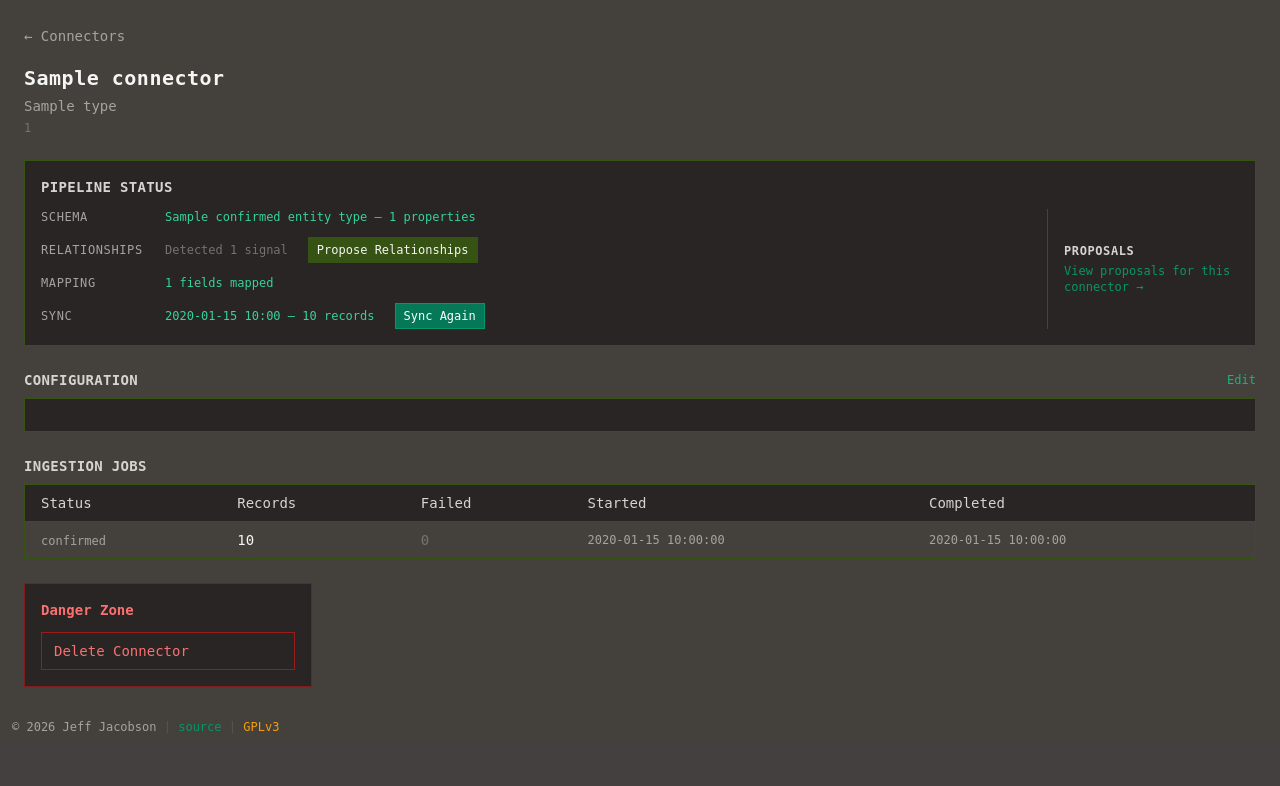
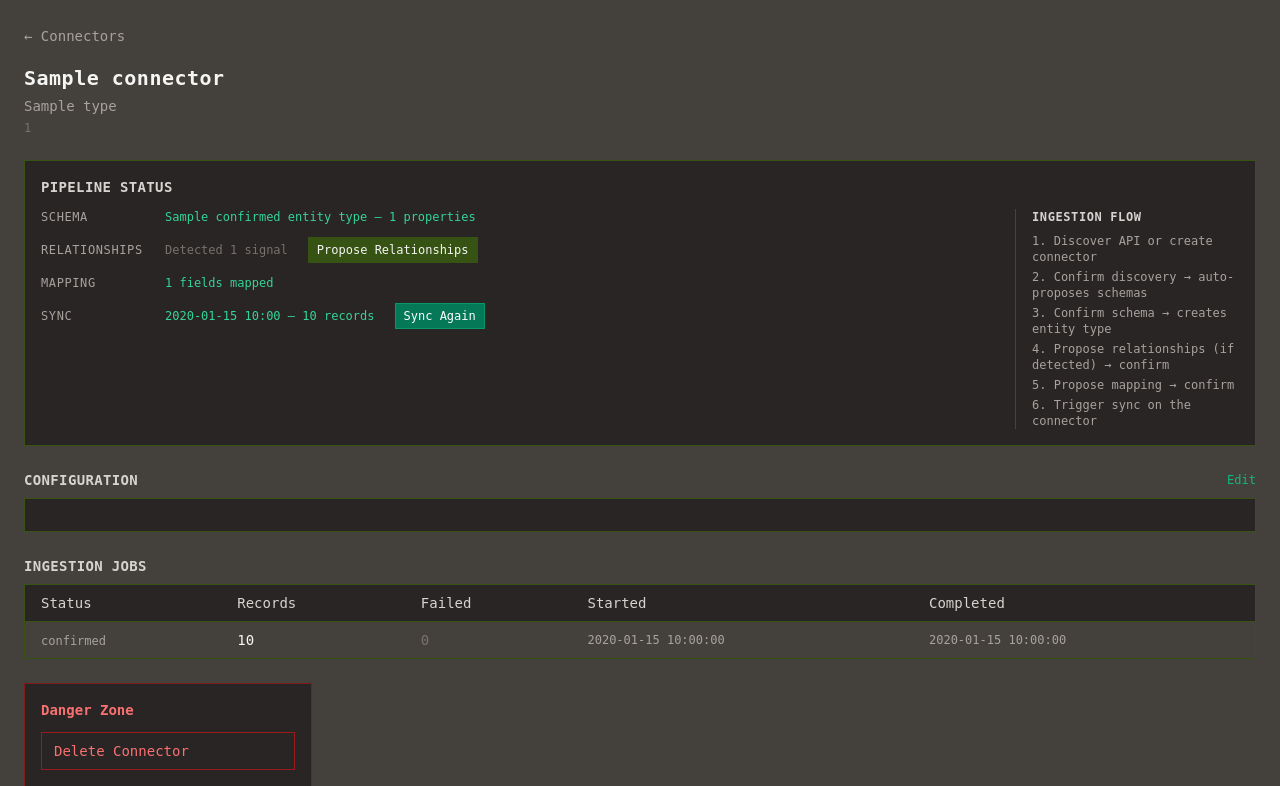
Before and after one commit to jwjacobson/bellona, a Python web app: template templates/connectors/detail.html in a window 1280 px wide. Shown: the part 61-847 px from the top of the page. Before the commit the page ends 794 px from the top, so only its background shows below. Run offline with Jinja, Linux system fonts and the light colour scheme; the template is opened without the code that fills it: most values are stand-ins (such as "Sample title", 1, 10 or a date in 2020); some libraries are stand-ins or nearby versions.

Commit message:
Add ingestion flow steps to connector details page

```diff
--- a/templates/connectors/detail.html
+++ b/templates/connectors/detail.html
@@ -167,9 +167,16 @@
 
       </div>
 
-      <div class="w-48 shrink-0 border-l border-olive-900 pl-4 flex flex-col justify-center">
-        <h3 class="text-xs font-bold text-stone-300 uppercase tracking-wider mb-1">Proposals</h3>
-        <a href="/ui/proposals" class="text-emerald-600 hover:text-emerald-500 text-xs">View proposals for this connector →</a>
+      <div class="w-56 shrink-0 border-l border-olive-900 pl-4">
+        <h3 class="text-xs font-bold text-stone-300 uppercase tracking-wider mb-2">Ingestion Flow</h3>
+        <ol class="text-xs text-stone-400 space-y-1">
+          <li>1. Discover API or create connector</li>
+          <li>2. Confirm discovery → auto-proposes schemas</li>
+          <li>3. Confirm schema → creates entity type</li>
+          <li>4. Propose relationships (if detected) → confirm</li>
+          <li>5. Propose mapping → confirm</li>
+          <li>6. Trigger sync on the connector</li>
+        </ol>
       </div>
     </div>
   </div>
```
